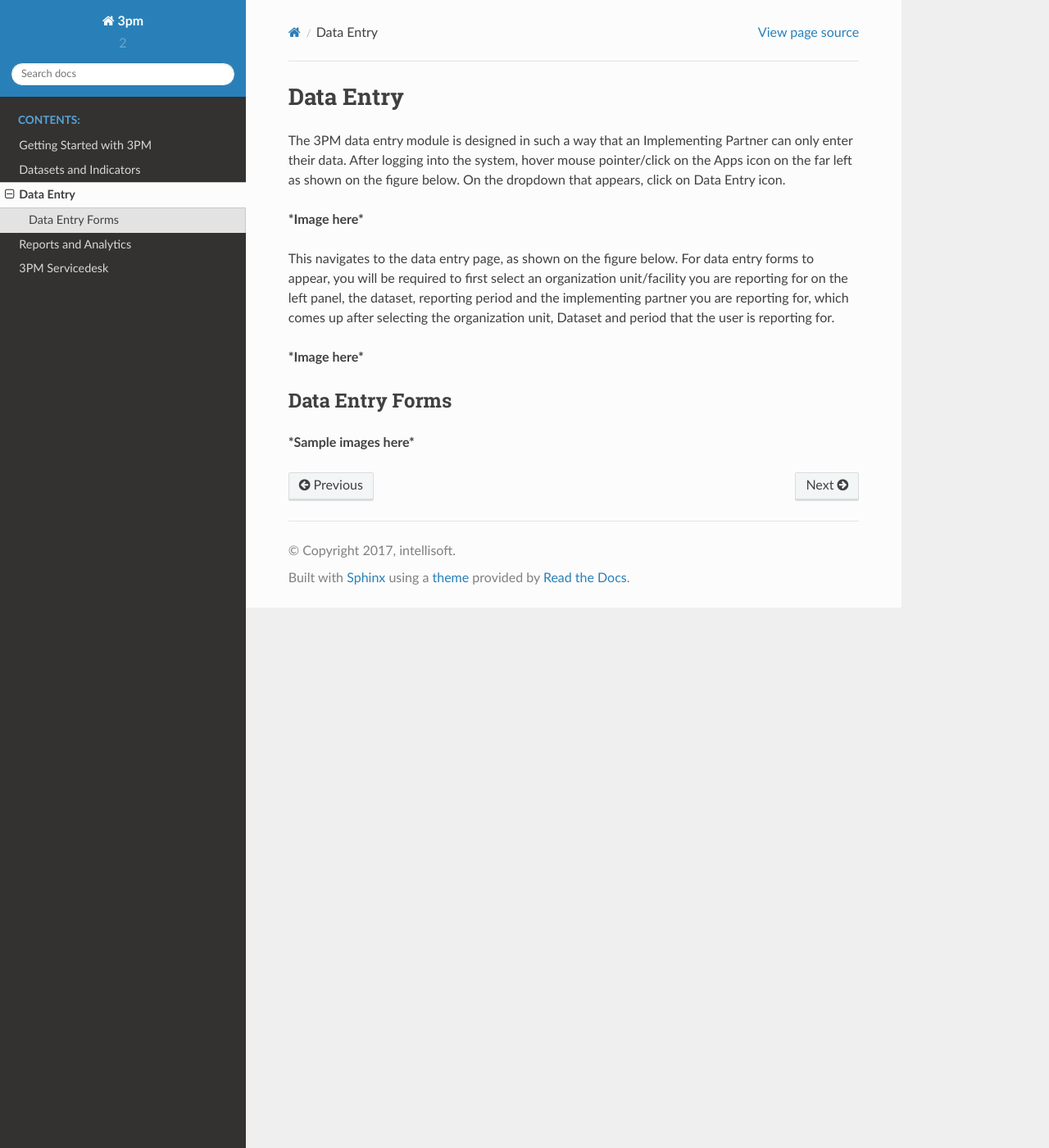
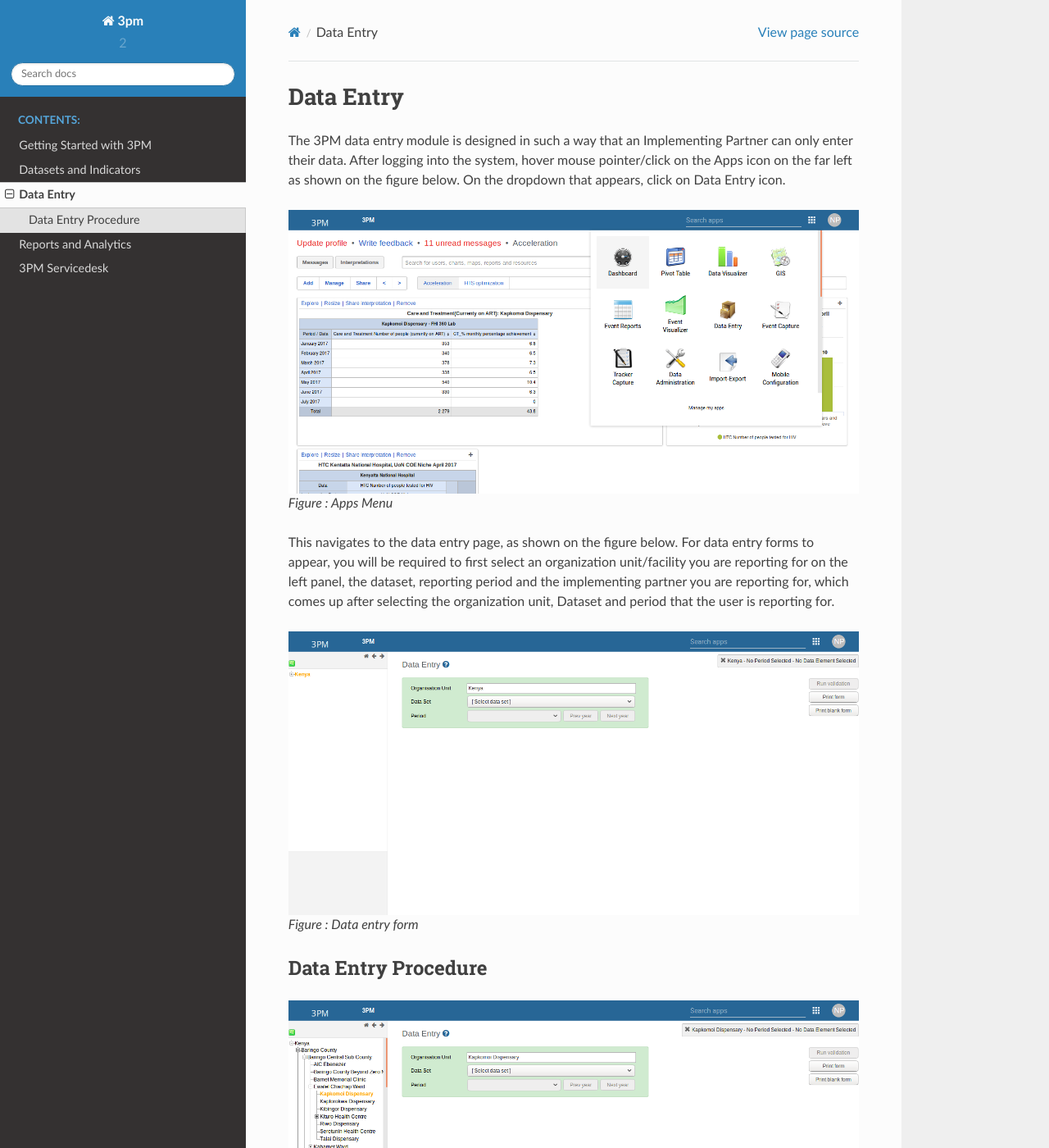
Before and after one commit to karahmogaka/KCM-Doc, a Sphinx documentation site: the page built from source/dataentry.rst, in a window 1280 px wide and 1400 px high. Shown: the whole window at 82% size. Built offline with Sphinx 7.4.7 and the Read the Docs theme 2.0.0, drawn with Linux system fonts in a browser that asks for light colours; some of the changed text lies outside the part shown.

Commit message:
3PM docs update

```diff
--- a/source/dataentry.rst
+++ b/source/dataentry.rst
@@ -3,13 +3,37 @@ Data Entry
 
 The 3PM data entry module is designed in such a way that an Implementing Partner can only enter their data. After logging into the system, hover mouse pointer/click on the Apps icon on the far left as shown on the figure below. On the dropdown that appears, click on Data Entry icon.
 
-***Image here***
+.. figure:: /_static/img/dataentrymenu.png
+
+		Figure : Apps Menu
 
 This navigates to the data entry page, as shown on the figure below. For data entry forms to appear, you will be required to first select an organization unit/facility you are reporting for on the left panel, the dataset, reporting period and the implementing partner you are reporting for, which comes up after selecting the organization unit, Dataset and period that the user is reporting for.
 
-***Image here***
+.. figure:: /_static/img/formorgs.png
 
-Data Entry Forms
+		Figure : Data entry form
+
+Data Entry Procedure
 ~~~~~~~~~~~~~~~~
 
-***Sample images here***
+.. figure:: /_static/img/selectfacility.png
+
+		Figure : Select Facility
+
+
+
+.. figure:: /_static/img/selectdataset.png
+
+		Figure : Select Data set
+
+
+
+.. figure:: /_static/img/selectperiod.png
+
+		Figure : Select Period
+
+
+
+.. figure:: /_static/img/selectimplpartner.png
+
+		Figure : Select Implementing Partner
```
Also changed, not shown: source/_static/img/apps.png (added), source/_static/img/dataentrymenu.png (added), source/_static/img/formorgs.png (added), source/_static/img/landingpage.png, source/_static/img/login.png, source/_static/img/logout.png (added), source/_static/img/selectdataset.png (added), source/_static/img/selectfacility.png (added), source/_static/img/selectimplpartner.png (added), source/_static/img/selectperiod.png (added), 2 other files.
